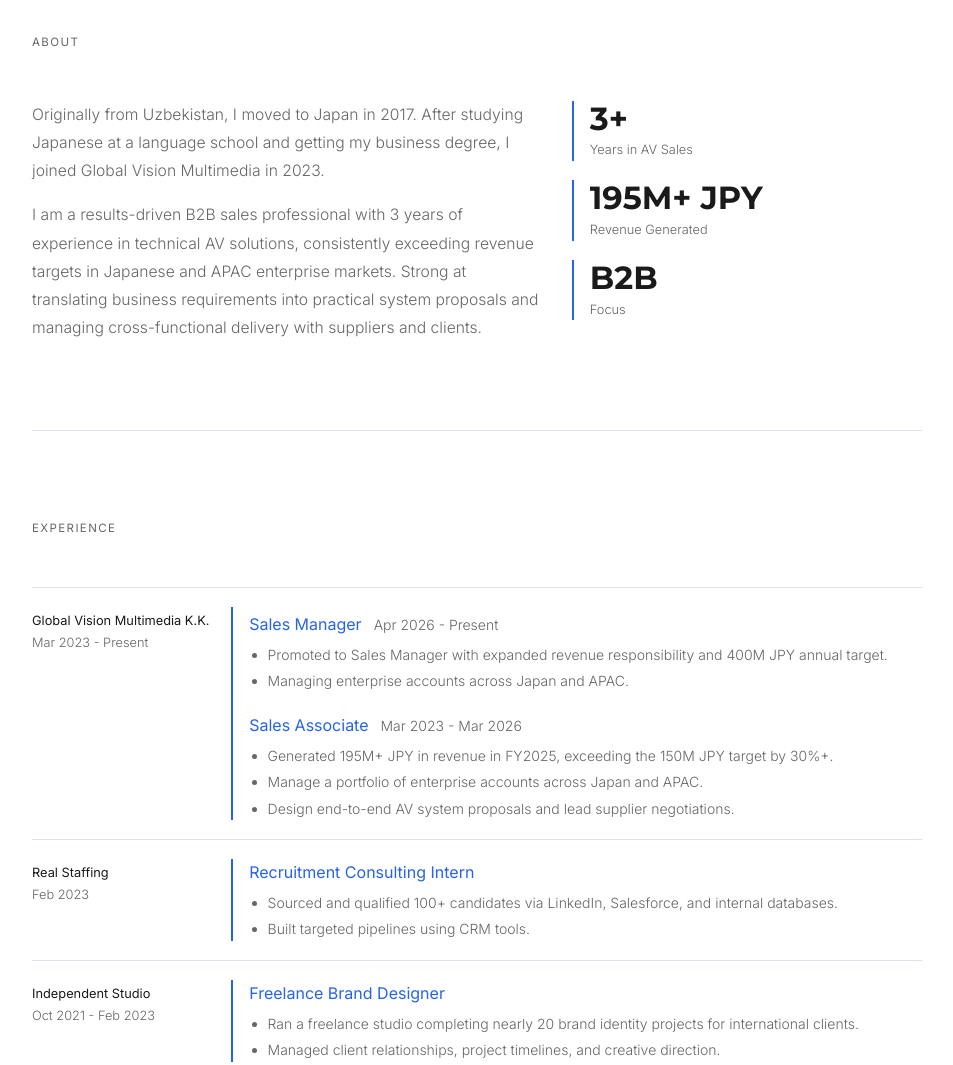
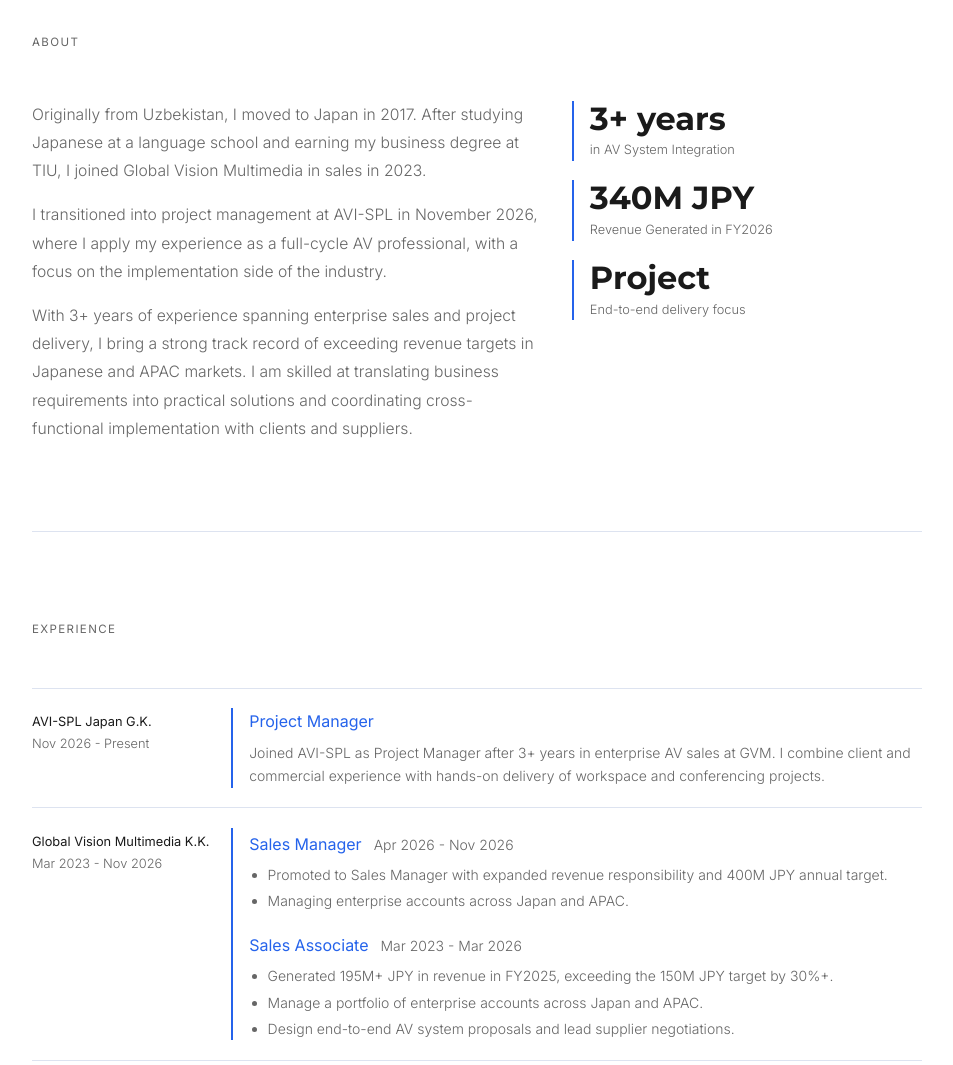
Before and after one commit to ochilovoybek/oybekochilov.com, a plain HTML site: page index.html in a window 1280 px wide. Shown: the part 940-2005 px from the top of the page, without its empty margins (163-1116 px from the left). Drawn offline with Linux system fonts and the light colour scheme.

Commit message:
Update resume for project management role

```diff
--- a/index.html
+++ b/index.html
@@ -67,8 +67,7 @@
 					<div class="hero-text">
 						<h1>Oybek <span>Ochilov</span></h1>
 						<p class="hero-description">
-							B2B sales professional helping enterprise clients across Japan and APAC
-							solve complex communication challenges through consultative selling and tailored AV solutions.
+							AV professional helping enterprise clients across Japan and APAC deliver complex communication projects through technical expertise and cross-functional coordination.
 						</p>
 						<div class="hero-actions">
 							<a class="btn btn-primary" href="Oybek_Ochilov_CV_20260413.pdf" download>
@@ -95,30 +94,27 @@
 					<div class="about-grid">
 						<div class="about-copy">
 							<p class="about-bio">
-								Originally from Uzbekistan, I moved to Japan in 2017. After
-								studying Japanese at a language school and getting my business
-								degree, I joined Global Vision Multimedia in 2023.
+								Originally from Uzbekistan, I moved to Japan in 2017. After studying Japanese at a language school and earning my business degree at TIU, I joined Global Vision Multimedia in sales in 2023.
 							</p>
 							<p class="about-bio">
-								I am a results-driven B2B sales professional with 3 years of experience
-								in technical AV solutions, consistently exceeding revenue targets
-								in Japanese and APAC enterprise markets. Strong at translating
-								business requirements into practical system proposals and managing
-								cross-functional delivery with suppliers and clients.
+								I transitioned into project management at AVI-SPL in November 2026, where I apply my experience as a full-cycle AV professional, with a focus on the implementation side of the industry.
+							</p>
+							<p class="about-bio">
+								With 3+ years of experience spanning enterprise sales and project delivery, I bring a strong track record of exceeding revenue targets in Japanese and APAC markets. I am skilled at translating business requirements into practical solutions and coordinating cross-functional implementation with clients and suppliers.
 							</p>
 						</div>
 						<div class="stats-list" aria-label="Career stats">
 							<div class="stat-item">
-								<p class="stat-number">3+</p>
-								<p class="stat-label">Years in AV Sales</p>
+								<p class="stat-number">3+ years</p>
+								<p class="stat-label">in AV System Integration</p>
 							</div>
 							<div class="stat-item">
-								<p class="stat-number">195M+ JPY</p>
-								<p class="stat-label">Revenue Generated</p>
+								<p class="stat-number">340M JPY</p>
+								<p class="stat-label">Revenue Generated in FY2026</p>
 							</div>
 							<div class="stat-item">
-								<p class="stat-number">B2B</p>
-								<p class="stat-label">Focus</p>
+								<p class="stat-number">Project</p>
+								<p class="stat-label">End-to-end delivery focus</p>
 							</div>
 						</div>
 					</div>
@@ -133,14 +129,27 @@
 					<div class="exp-list">
 						<article class="exp-item">
 							<div class="exp-meta">
+								<p class="exp-company">AVI-SPL Japan G.K.</p>
+								<p class="exp-date">Nov 2026 - Present</p>
+							</div>
+							<div class="exp-content">
+								<h3>Project Manager</h3>
+								<p>
+									Joined AVI-SPL as Project Manager after 3+ years in enterprise AV sales at GVM. I combine client and commercial experience with hands-on delivery of workspace and conferencing projects.
+								</p>
+							</div>
+						</article>
+
+						<article class="exp-item">
+							<div class="exp-meta">
 								<p class="exp-company">Global Vision Multimedia K.K.</p>
-								<p class="exp-date">Mar 2023 - Present</p>
+								<p class="exp-date">Mar 2023 - Nov 2026</p>
 							</div>
 							<div class="exp-content">
 								<div class="exp-role">
 									<div class="exp-role-header">
 										<h3>Sales Manager</h3>
-										<p class="exp-date">Apr 2026 - Present</p>
+										<p class="exp-date">Apr 2026 - Nov 2026</p>
 									</div>
 									<ul class="exp-list-bullets">
 										<li>Promoted to Sales Manager with expanded revenue responsibility and 400M JPY annual target.</li>
```
